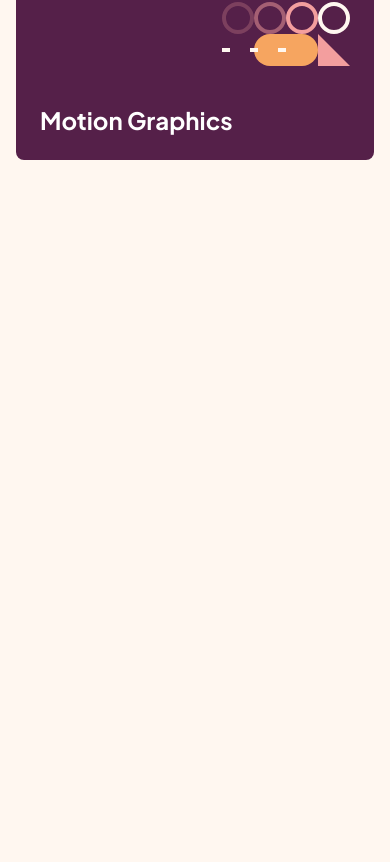
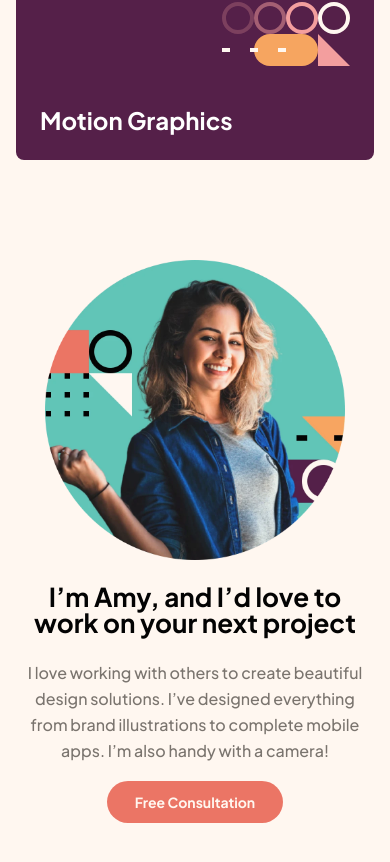
Before and after one commit to richieAiello/mock-design-portfolio, a React (Vite) app: page / in a window 390 px wide. Shown: the part 1317-2179 px from the top of the page. Before the commit the page ends 1577 px from the top, so only its background shows below. Built offline with nearby package versions, Linux system fonts and the light colour scheme.

Commit message:
Styles and JSX for About.jsx on mobile.

```diff
--- a/src/App.jsx
+++ b/src/App.jsx
@@ -1,6 +1,7 @@
 import Header from './components/header/Header';
 import Hero from './components/hero/Hero';
 import Skills from './components/skills/Skills';
+import About from './components/about/About';
 
 const App = props => {
   return (
@@ -9,6 +10,7 @@ const App = props => {
       <main>
         <Hero />
         <Skills />
+        <About />
       </main>
     </>
   );
--- /dev/null
+++ b/src/components/about/About.jsx
@@ -0,0 +1,13 @@
+import AboutContext from './AboutContext';
+import AboutImage from './AboutImage';
+
+const About = props => {
+  return (
+    <section className="container flex flex-col mb-[6.25rem]">
+      <AboutContext />
+      <AboutImage />
+    </section>
+  );
+};
+
+export default About;
--- /dev/null
+++ b/src/components/about/AboutContext.jsx
@@ -0,0 +1,23 @@
+const AboutContext = props => {
+  return (
+    <div className="order-2 text-center">
+      <h2 className="font-bold text-black text-[1.625rem] leading-2.0475rem] mb-6">
+        I’m Amy, and I’d love to work on your next project
+      </h2>
+      <p className="text-grey mb-6">
+        I love working with others to create beautiful design
+        solutions. I’ve designed everything from brand illustrations
+        to complete mobile apps. I’m also handy with a camera!
+      </p>
+      <a
+        href="#"
+        className="text-cream bg-peach text-[0.875rem] leading-[1.75rem] font-bold
+         px-7 py-3 rounded-full duration-[400ms] hover:bg-orange focus:bg-orange"
+      >
+        Free Consultation
+      </a>
+    </div>
+  );
+};
+
+export default AboutContext;
--- /dev/null
+++ b/src/components/about/AboutImage.jsx
@@ -0,0 +1,11 @@
+const AboutImage = props => {
+  return (
+    <img
+      src="./image-amy.webp"
+      alt="Photo of Designer Amy"
+      className="h-[300px] w-[300px] mx-auto mb-6"
+    />
+  );
+};
+
+export default AboutImage;
```
